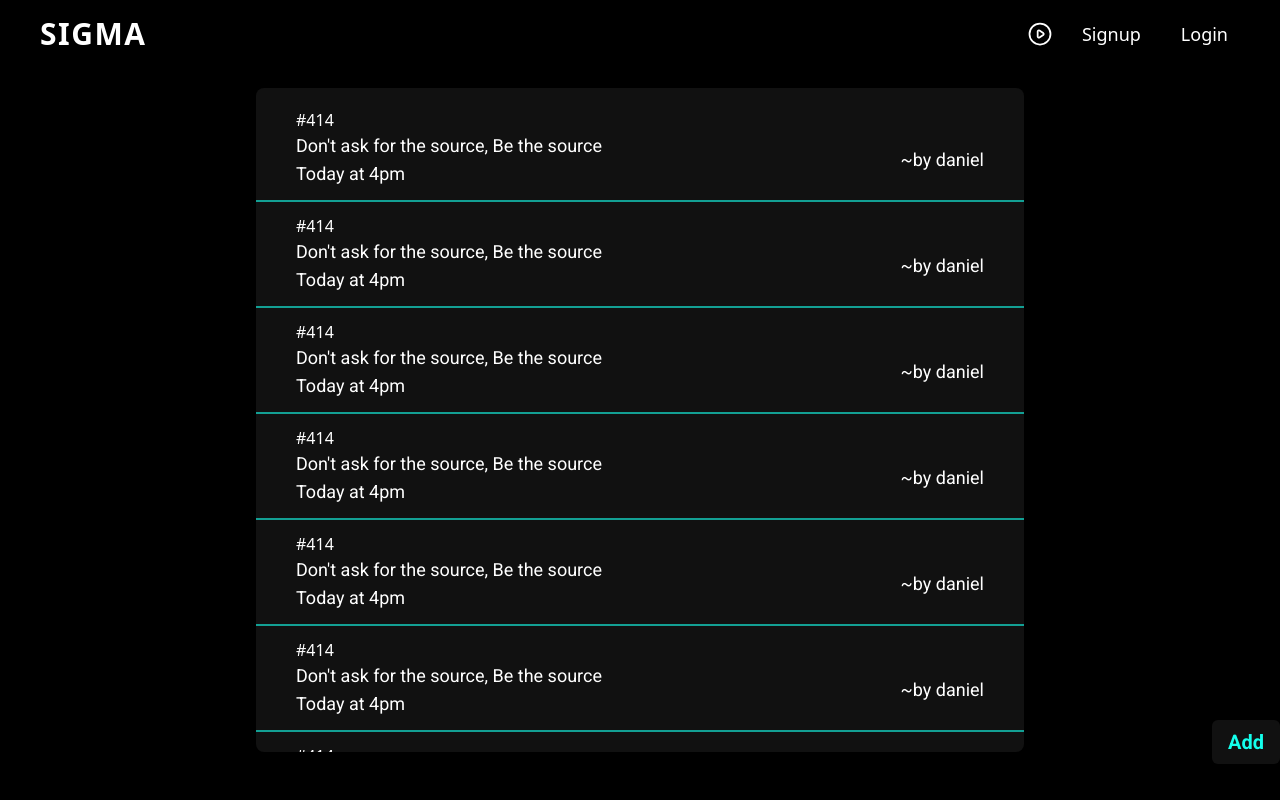
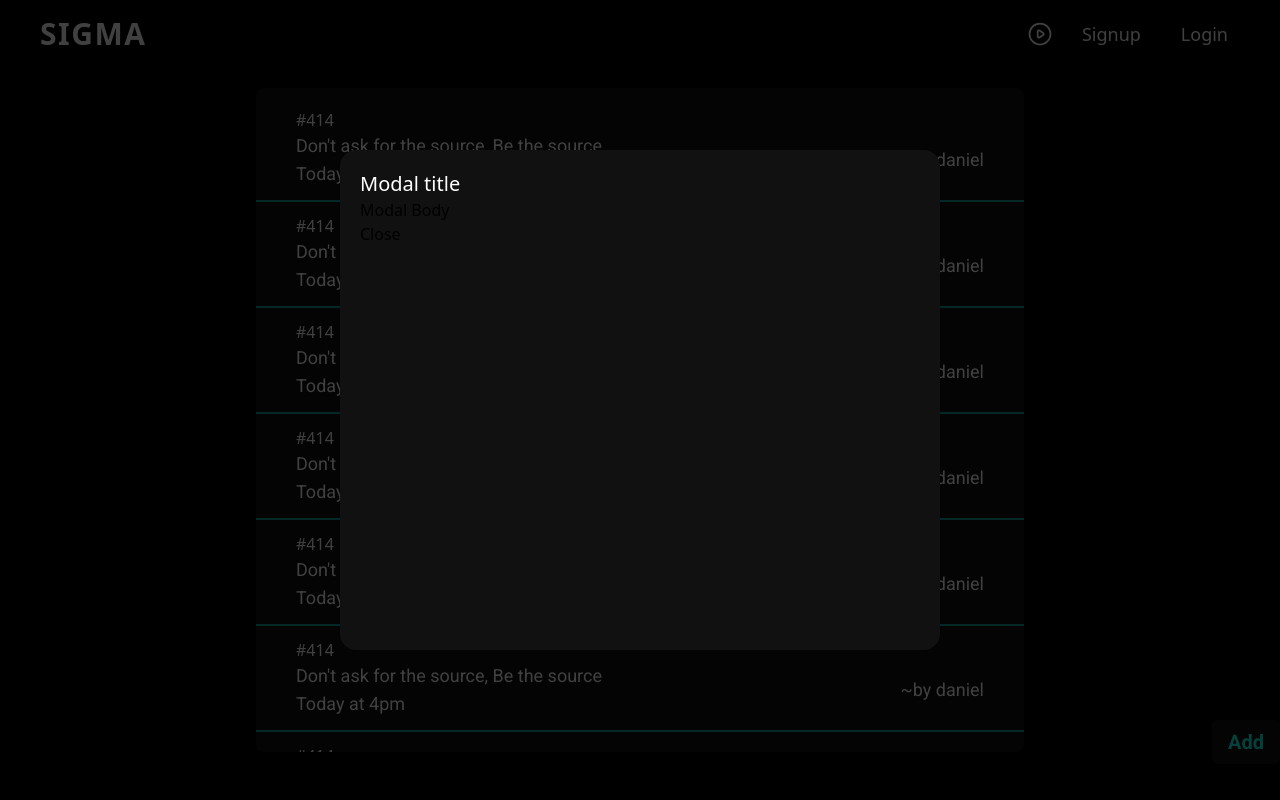
Before and after one commit to tarunfy/sigma-rules, a React (Create React App) app: page / in a window 1280 px wide. Both pictures are taken after a click on the button "Add". Built offline with nearby package versions, Linux system fonts and the light colour scheme.

Commit message:
added modal

```diff
--- a/package.json
+++ b/package.json
@@ -11,6 +11,7 @@
     "moment": "^2.29.1",
     "react": "^17.0.2",
     "react-dom": "^17.0.2",
+    "react-modal": "^3.14.3",
     "react-redux": "^7.2.5",
     "react-router-dom": "^5.3.0",
     "react-scripts": "4.0.3",
--- a/src/pages/Home.js
+++ b/src/pages/Home.js
@@ -1,6 +1,9 @@
-import React from "react";
+import React, { useState } from "react";
 import Rule from "../components/Rule";
+import Modal from "react-modal";
 function Home() {
+  const [modalIsOpen, setModalIsOpen] = useState(false);
+  Modal.setAppElement("#root");
   return (
     <div className="container relative mx-auto py-5 flex flex-col justify-center items-center">
       <div
@@ -26,9 +29,41 @@ function Home() {
         <Rule />
         <Rule />
       </div>
-      <button className="absolute right-0 bottom-2 font-Roboto bg-lightBlack text-tertiary font-semibold text-xl rounded-md py-2 px-4 flex items-center justify-center transform transition duration-500 hover:scale-110 hover:bg-tertiary hover:text-secondary">
+      <button
+        className="absolute right-0 bottom-2 font-Roboto bg-lightBlack text-tertiary font-semibold text-xl rounded-md py-2 px-4 flex items-center justify-center transform transition duration-500 hover:scale-110 hover:bg-tertiary hover:text-secondary"
+        onClick={() => setModalIsOpen(true)}
+      >
         Add
       </button>
+      <Modal
+        isOpen={modalIsOpen}
+        onRequestClose={() => setModalIsOpen(false)}
+        style={{
+          overlay: {
+            backgroundColor: "rgba(0, 0, 0, 0.75)",
+          },
+          content: {
+            backgroundColor: "#111",
+            height: "500px",
+            width: "600px",
+            top: "50%",
+            opacity: 1,
+            left: "50%",
+            right: "auto",
+            bottom: "auto",
+            marginRight: "-50%",
+            transform: "translate(-50%, -50%)",
+            border: "none",
+            borderRadius: "1rem",
+          },
+        }}
+      >
+        <h2 className="text-xl text-white">Modal title</h2>
+        <p>Modal Body</p>
+        <div>
+          <button onClick={() => setModalIsOpen(false)}>Close</button>
+        </div>
+      </Modal>
     </div>
   );
 }
--- a/src/styles.css
+++ b/src/styles.css
@@ -24,3 +24,16 @@ input:-webkit-autofill:focus,
 input:-webkit-autofill:active {
   transition: background-color 5000s ease-in-out 0s;
 }
+
+.ReactModal__Overlay {
+  opacity: 0;
+  transition: opacity 200ms ease-in-out;
+}
+
+.ReactModal__Overlay--after-open {
+  opacity: 1;
+}
+
+.ReactModal__Overlay--before-close {
+  opacity: 0;
+}
```
Also changed, not shown: 1 other file (tests, documents, lock files or other folders).
